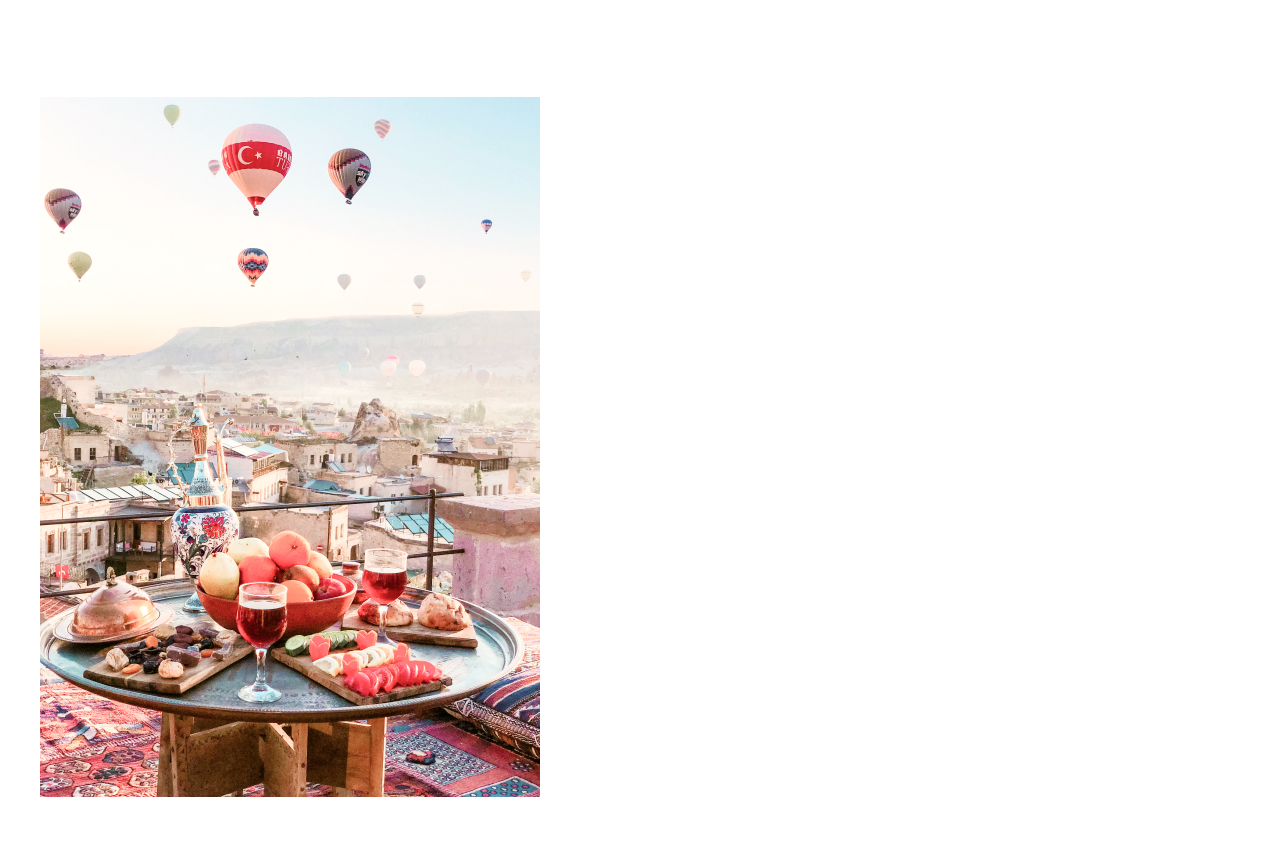
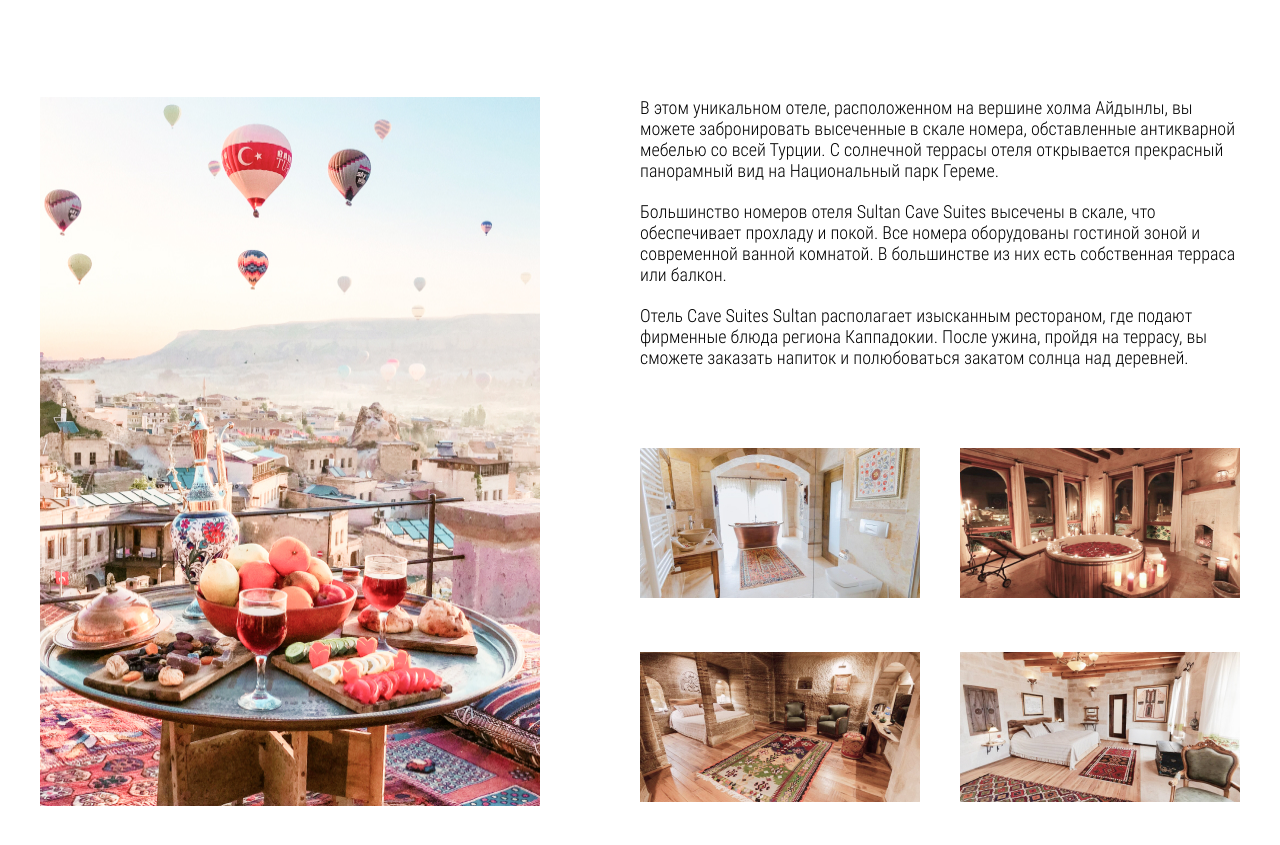
Before and after one commit to RizoUbaydullayev/Cappadocia, a plain HTML site: page index.html in a window 1280 px wide. Shown: the part 2952-3797 px from the top of the page. Drawn offline with nearby package versions, Linux system fonts and the light colour scheme.

Commit message:
Доделал секцию отель

```diff
--- a/index.html
+++ b/index.html
@@ -7,6 +7,7 @@
     <meta name="viewport" content="width=device-width, initial-scale=1.0">
     <link rel="stylesheet" href="css/reset.css">
     <link rel="stylesheet" href="css/slick.css">
+    <link rel="stylesheet" href="css/jquery.fancybox.min.css">
     <link rel="stylesheet" href="css/style.css">
     <title>Заголово</title>
   </head>
@@ -147,7 +148,29 @@
   			<div class="hotel__inner">
   				<img class="hotel__images" src="images/hotel.jpg" alt="hotel">
   				<div class="hotel__content">
-
+  					<p class="hotel__text">
+  						В этом уникальном отеле, расположенном на вершине холма Айдынлы, вы можете забронировать высеченные в скале номера, обставленные антикварной мебелью со всей Турции. С солнечной террасы отеля открывается прекрасный панорамный вид на Национальный парк Гереме.
+  					</p>
+  					<p class="hotel__text">
+  						Большинство номеров отеля Sultan Cave Suites высечены в скале, что обеспечивает прохладу и покой. Все номера оборудованы гостиной зоной и современной ванной комнатой. В большинстве из них есть собственная терраса или балкон.
+  					</p>
+  					<p class="hotel__text">
+  						Отель Cave Suites Sultan располагает изысканным рестораном, где подают фирменные блюда региона Каппадокии. После ужина, пройдя на террасу, вы сможете заказать напиток и полюбоваться закатом солнца над деревней.
+  					</p>
+  					<div class="hotel__gallary">
+  						<a data-fancybox="images" data-width="2048" data-height="1365" href="images/hotel-gallery-1.jpg">
+  							<img src="images/hotel-gallery-1.jpg" alt="">
+  						</a>
+  						<a data-fancybox="images" data-width="2048" data-height="1365" href="images/hotel-gallery-2.jpg">
+  							<img src="images/hotel-gallery-2.jpg" alt="">
+  						</a>
+  						<a data-fancybox="images" data-width="2048" data-height="1365" href="images/hotel-gallery-3.jpg">
+  							<img src="images/hotel-gallery-3.jpg" alt="">
+  						</a>
+  						<a data-fancybox="images" data-width="2048" data-height="1365" href="images/hotel-gallery-4.jpg">
+  							<img src="images/hotel-gallery-4.jpg" alt="">
+  						</a>
+  					</div>
   				</div>
   			</div>
   		</div>
@@ -156,6 +179,7 @@
 
   	<script src="https://ajax.googleapis.com/ajax/libs/jquery/3.5.1/jquery.min.js"></script>
     <script src="js/slick.min.js" ></script>
+    <script src="js/jquery.fancybox.min.js"></script>
     <script src="js/main.js"></script>
   </body>
 </html>
--- a/less/style.less
+++ b/less/style.less
@@ -228,5 +228,33 @@ a{
   width: 50%;
   padding-right:55px;
 }
+/*=========================hotel   ================================================*/
+.hotel {
+  .hotel__title {
+    span {
+      margin-left: 120px;
+    }
+  }
+  .hotel__inner {
+    display: flex;
+    .hotel__images {
+      margin-right: 100px;
+    }
+    .hotel__text {
+      margin-bottom: 20px;
+    }
+    .hotel__gallary {
+      display: flex;
+      flex-wrap: wrap;
+      justify-content:space-between;
+      margin-top: 30px;
+      a {
+        margin-top: 50px;
+      }
+    }
+  }
+}
+
+
+
 /*=========================   ================================================*/
-/*=========================   ================================================*/
```
Also changed, not shown: css/jquery.fancybox.min.css (added), css/style.css, images/hotel-gallery-1.jpg (added), images/hotel-gallery-2.jpg (added), images/hotel-gallery-3.jpg (added), images/hotel-gallery-4.jpg (added), js/jquery.fancybox.min.js (added).
